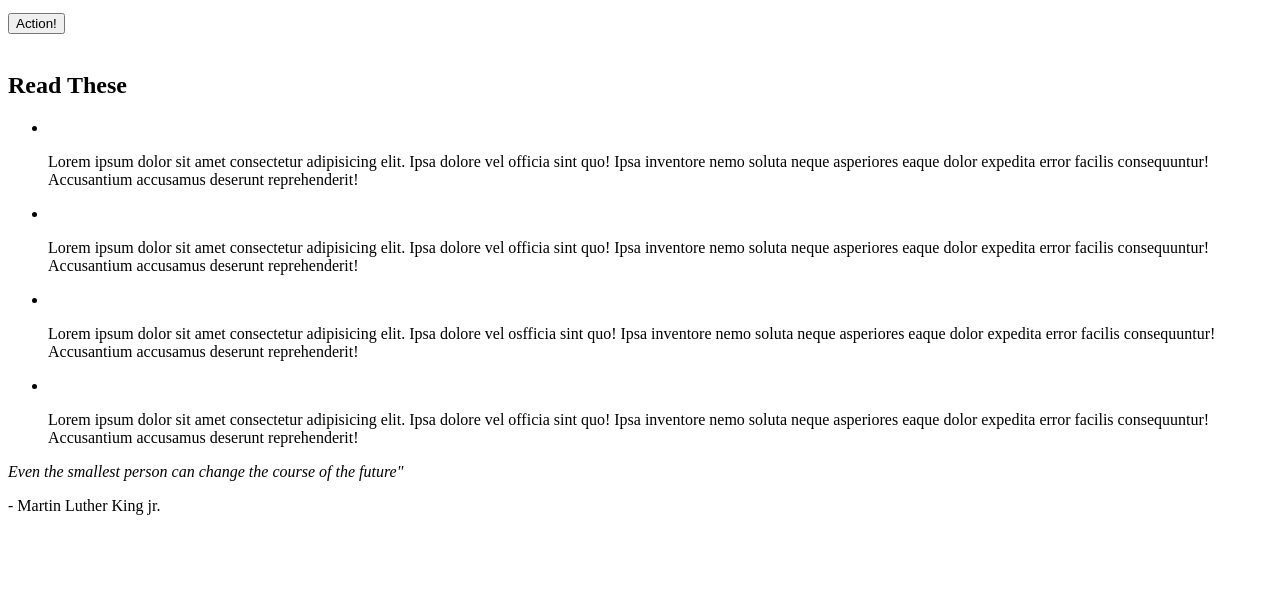
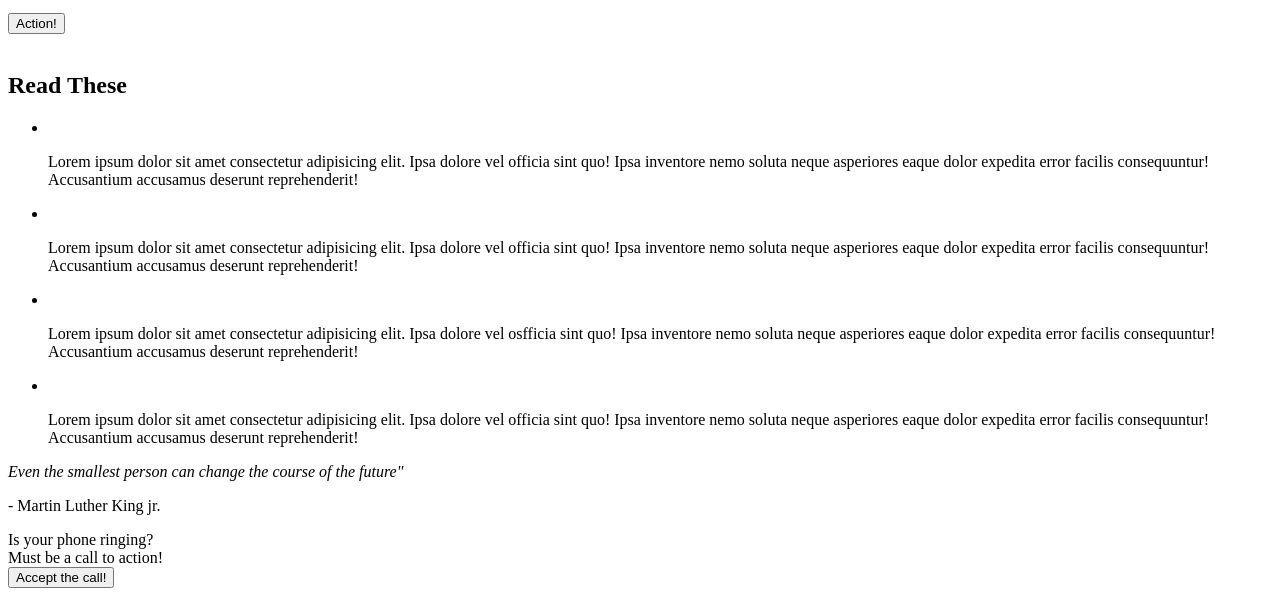
Before and after one commit to davissears/landing-page, a plain HTML site: page index.html in a window 1280 px wide. Shown: the part 215-811 px from the top of the page. Drawn offline with Linux system fonts and the light colour scheme.

Commit message:
first draft of index.html
index.html first draft has a good structure.
Document includes:
-divs w/ classes
-tags & text content

```diff
--- a/index.html
+++ b/index.html
@@ -100,5 +100,16 @@
       <i>Even the smallest person can change the course of the future"</i>
       <p>- Martin Luther King jr.</p>
     </div>
+    <div class="footer-box">
+      <div class="footer-left">
+        <div class="footer-text-box">
+          <div class="footer-big-text">Is your phone ringing?</div>
+          <div class="footer-small-text">Must be a call to action!</div>
+        </div>
+      </div>
+      <div class="footer-right">
+        <button class="footer-button">Accept the call!</button>
+      </div>
+    </div>
   </body>
 </html>
```
